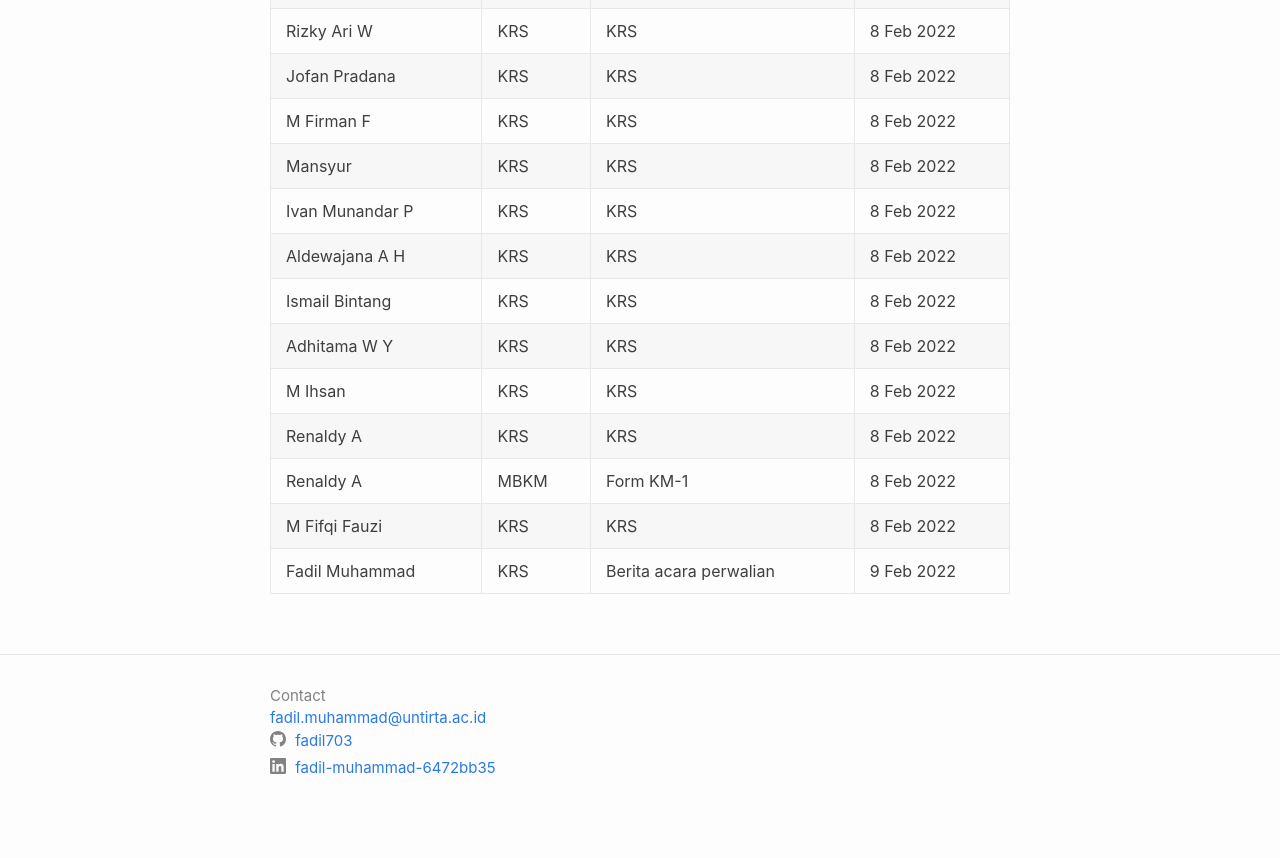
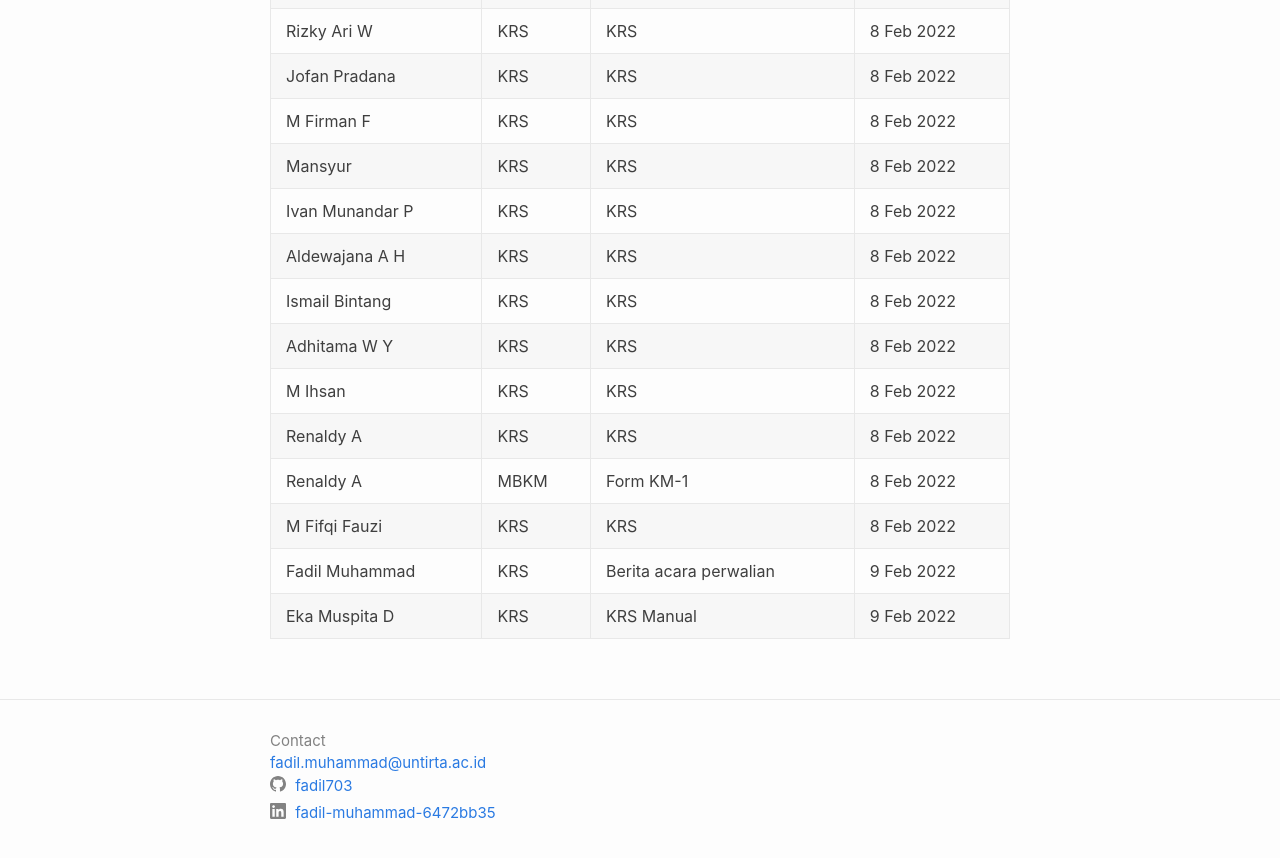
Before and after one commit to fadil703/fadil703.github.io, a Jekyll site: the page built from _posts/2022-02-03-february-signature.markdown, in a window 1280 px wide and 900 px high, scrolled down 687 px. Shown: the top 858 px of the window. Built offline with Jekyll 4.4.1, drawn with Linux system fonts in a browser that asks for light colours.

Commit message:
Update 2022-02-03-february-signature.markdown
add eka krs manual

```diff
--- a/_posts/2022-02-03-february-signature.markdown
+++ b/_posts/2022-02-03-february-signature.markdown
@@ -31,3 +31,4 @@ author: "fadil703"
 | Renaldy A | MBKM | Form KM-1 | 8 Feb 2022  |
 | M Fifqi Fauzi | KRS | KRS | 8 Feb 2022  |
 | Fadil Muhammad | KRS | Berita acara perwalian | 9 Feb 2022 |
+| Eka Muspita D | KRS | KRS Manual | 9 Feb 2022 |
```
